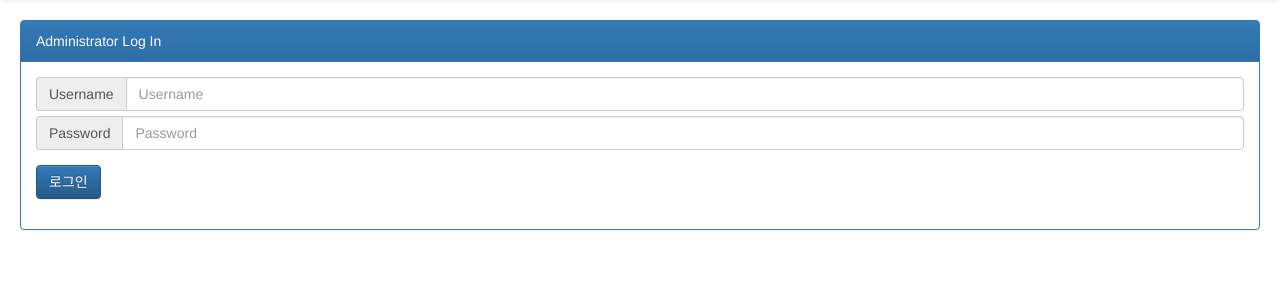
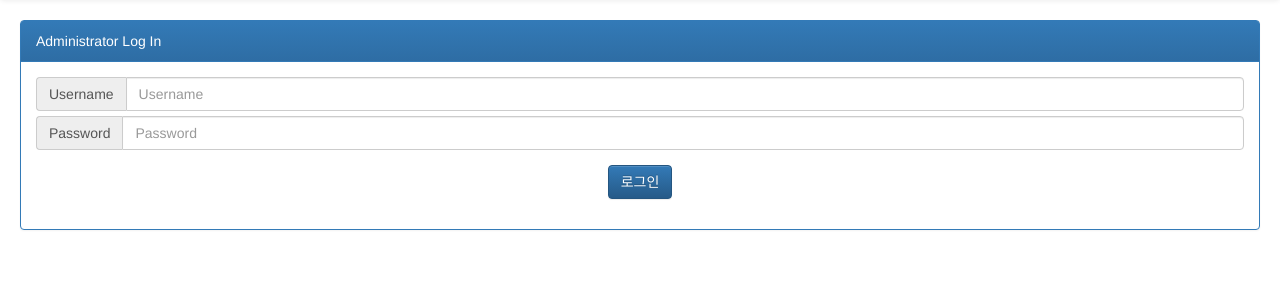
Before and after one commit to Dorry/RPIWebServer, a Flask app: page /login in a window 1280 px wide. Shown: the part 52-352 px from the top of the page. Run offline with Flask 2, Linux system fonts and the light colour scheme; some libraries are stand-ins or nearby versions.

Commit message:
viewport change

```diff
--- a/templates/layout.html
+++ b/templates/layout.html
@@ -3,6 +3,7 @@
 <head>
     <meta charset="UTF-8">
     <title>- 라즈베리파이 웹서버 -</title>
+    <meta name="viewport" content="width=device-width, user-scalable=no, initial-scale=1, minimum-scale=1, maximum-scale=1">
     <!-- Latest compiled and minified CSS -->
     <link rel="stylesheet" href="https://maxcdn.bootstrapcdn.com/bootstrap/3.3.7/css/bootstrap.min.css" integrity="sha384-BVYiiSIFeK1dGmJRAkycuHAHRg32OmUcww7on3RYdg4Va+PmSTsz/K68vbdEjh4u" crossorigin="anonymous">
 
--- a/templates/login.html
+++ b/templates/login.html
@@ -13,7 +13,9 @@
                 <span class="input-group-addon" id="basic-addon2">Password</span>
                 <input type="password" name="userpass" class="form-control" placeholder="Password" aria-describedby="basic-addon2" />
             </div>
-            <button type="submit" class="btn btn-primary" style="margin:15px auto">로그인</button>
+            <div style="text-align:center">
+                <button type="submit" class="btn btn-primary" style="margin:15px auto">로그인</button>
+            </div>
         </div>
     </div>
 </form>
```
